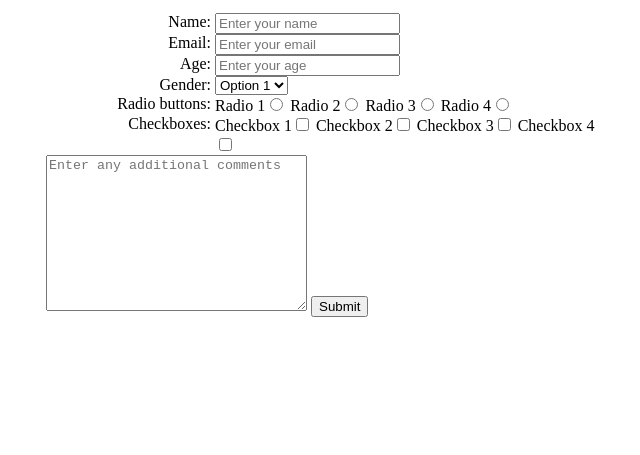
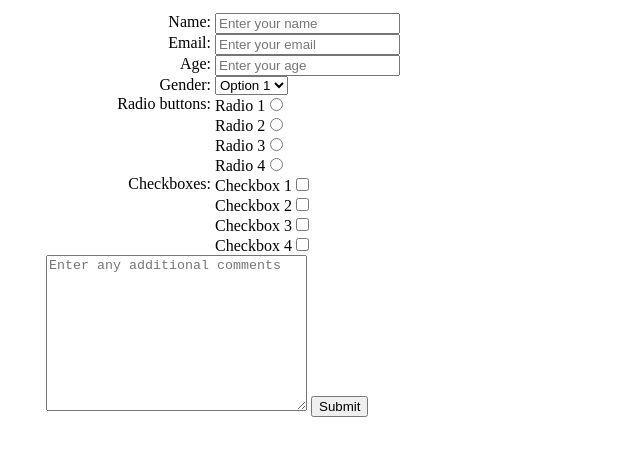
Before and after one commit to csc473s2019-webdev/hw3-p5-practice-with-html-css-forms-ian-s-mcb, a plain HTML site: page index.html in a window 1280 px wide. Shown: the part 119-574 px from the top of the page, without its empty margins (319-959 px from the left). Drawn offline with Linux system fonts and the light colour scheme.

Commit message:
Replace button-group div with ul/li
List elements have an implied line break that is handy because the radio
buttons and checkboxes need to be one to a line.

```diff
--- a/index.css
+++ b/index.css
@@ -14,4 +14,7 @@ label.label-left {
 .button-group {
   display: inline-block;
   width: 69%;
+  list-style: none;
+  margin: 0;
+  padding: 0;
 }
--- a/index.html
+++ b/index.html
@@ -33,21 +33,21 @@
       </div>
       <div class="field-row">
         <label class="label-left">Radio buttons:</label>
-        <div class="button-group">
-          <label class="label-right" for="radio-1">Radio 1</label><input id="radio-1" type="radio" name="radio" value="radio-1">
-          <label class="label-right" for="radio-2">Radio 2</label><input id="radio-2" type="radio" name="radio" value="radio-2">
-          <label class="label-right" for="radio-3">Radio 3</label><input id="radio-3" type="radio" name="radio" value="radio-3">
-          <label class="label-right" for="radio-4">Radio 4</label><input id="radio-4" type="radio" name="radio" value="radio-4">
-        </div>
+        <ul class="button-group">
+          <li><label class="label-right" for="radio-1">Radio 1</label><input id="radio-1" type="radio" name="radio" value="radio-1"></li>
+          <li><label class="label-right" for="radio-2">Radio 2</label><input id="radio-2" type="radio" name="radio" value="radio-2"></li>
+          <li><label class="label-right" for="radio-3">Radio 3</label><input id="radio-3" type="radio" name="radio" value="radio-3"></li>
+          <li><label class="label-right" for="radio-4">Radio 4</label><input id="radio-4" type="radio" name="radio" value="radio-4"></li>
+        </ul>
       </div>
       <div class="field-row">
         <label class="label-left">Checkboxes:</label>
-        <div class="button-group">
-          <label class="label-right" for="checkbox-1">Checkbox 1</label><input id="checkbox-1"type="checkbox" name="checkbox[]" value="checkbox-1">
-          <label class="label-right" for="checkbox-2">Checkbox 2</label><input id="checkbox-2"type="checkbox" name="checkbox[]" value="checkbox-2">
-          <label class="label-right" for="checkbox-3">Checkbox 3</label><input id="checkbox-3"type="checkbox" name="checkbox[]" value="checkbox-3">
-          <label class="label-right" for="checkbox-4">Checkbox 4</label><input id="checkbox-4"type="checkbox" name="checkbox[]" value="checkbox-4">
-        </div>
+        <ul class="button-group">
+          <li><label class="label-right" for="checkbox-1">Checkbox 1</label><input id="checkbox-1"type="checkbox" name="checkbox[]" value="checkbox-1"></li>
+          <li><label class="label-right" for="checkbox-2">Checkbox 2</label><input id="checkbox-2"type="checkbox" name="checkbox[]" value="checkbox-2"></li>
+          <li><label class="label-right" for="checkbox-3">Checkbox 3</label><input id="checkbox-3"type="checkbox" name="checkbox[]" value="checkbox-3"></li>
+          <li><label class="label-right" for="checkbox-4">Checkbox 4</label><input id="checkbox-4"type="checkbox" name="checkbox[]" value="checkbox-4"></li>
+        </ul>
       </div>
       <textarea name="comments" id="comments" cols="30" rows="10" placeholder="Enter any additional comments"></textarea>
       <button type="submit">Submit</button>
```
